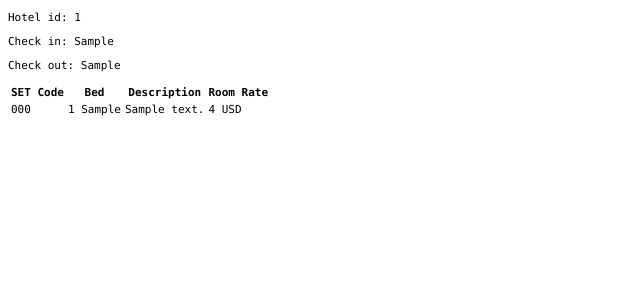
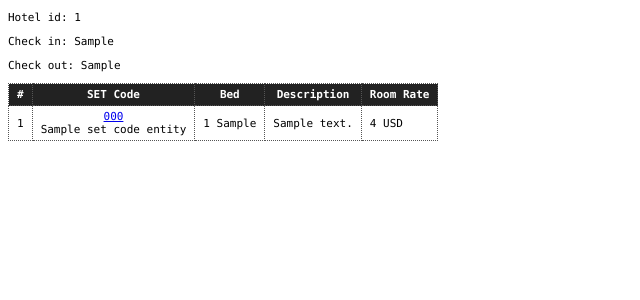
Before and after one commit to dpalecek/awardr, a Django app: template app/templates/setcoderates.html in a window 1280 px wide. Shown: the top 300 px of the page, without its empty margins (0-640 px from the left). Run offline with Django 3.2, Linux system fonts and the light colour scheme; the template is opened without the code that fills it: most values are stand-ins (such as "Sample title", 1, 10 or a date in 2020).

Commit message:
- Created SetCode entity property for SetCodeRateLookup. - StarwoodSetCode lookup by key name. - Updated set code rates view. - New indices.

```diff
--- a/app/templates/setcoderates.html
+++ b/app/templates/setcoderates.html
@@ -8,6 +8,39 @@
 				font-family: Monaco;
 				font-size: 11px;
 			}
+
+			table {
+				border-collapse: collapse;
+			}
+
+			table th {
+				background: #222;
+				color: #fff;
+				text-align: center;
+				font-weight: bold;
+			}
+
+			table th,
+			table td {
+				border: 1px dotted #555;
+				padding: 4px 8px;
+			}
+
+			table td {
+			}
+
+			table td.counter {
+				text-align: right;
+			}
+
+			table td.set_code {
+				text-align: center;
+			}
+
+			table td.bed,
+			table td.rate {
+				white-space: nowrap;
+			}
 		</style>
 	</head>
 	<body>
@@ -15,9 +48,11 @@
 		<p>Check in: {{ check_in }}</p>
 		<p>Check out: {{ check_out }}</p>
 
+		{% if rates_data %}
 		<table>
 			<thead>
 				<tr>
+					<th>#</th>
 					<th>SET Code</th>
 					<th>Bed</th>
 					<th>Description</th>
@@ -25,15 +60,23 @@
 				</tr>
 			</thead>
 			<tbody>
-				{% for rate in rates %}
+				{% for rate in rates_data %}
 				<tr>
-					<td>{{ rate.set_code }}</td>
-					<td>{{ rate.bed_count }} {{ rate.bed_type }}</td>
-					<td>{{ rate.description }}</td>
-					<td>{{ rate.room_rate }} {{ rate.currency }}</td>
+					<td class="counter">{{ forloop.counter }}</td>
+					<td class="set_code">
+						<a href="https://www.starwoodhotels.com/preferredguest/search/ratelist.html?arrivalDate={{ check_in }}&amp;departureDate={{ check_out }}&amp;corporateAccountNumber={{ rate.set_code }}&amp;propertyID={{ hotel_id }}">
+							{{ rate.set_code }}</a>
+						<br />{{ rate.set_code_entity.name }}
+					</td>
+					<td class="bed">{{ rate.bed_count }} {{ rate.bed_type }}</td>
+					<td class="description">{{ rate.description }}</td>
+					<td class="rate">{{ rate.room_rate }} {{ rate.currency }}</td>
 				</tr>
 				{% endfor %}
 			</tbody>
 		</table>
+		{% else %}
+		<p>No results.</p>
+		{% endif %}
 	</body>
 </html>
```
Also changed, not shown: app/models.py (+11 -3 lines), app/sandbox.py (+15 -4 lines), index.yaml (+8 -8 lines).
